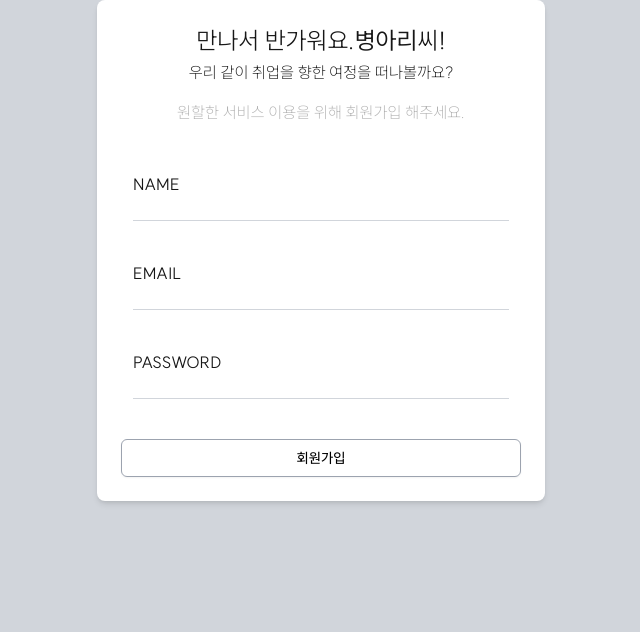
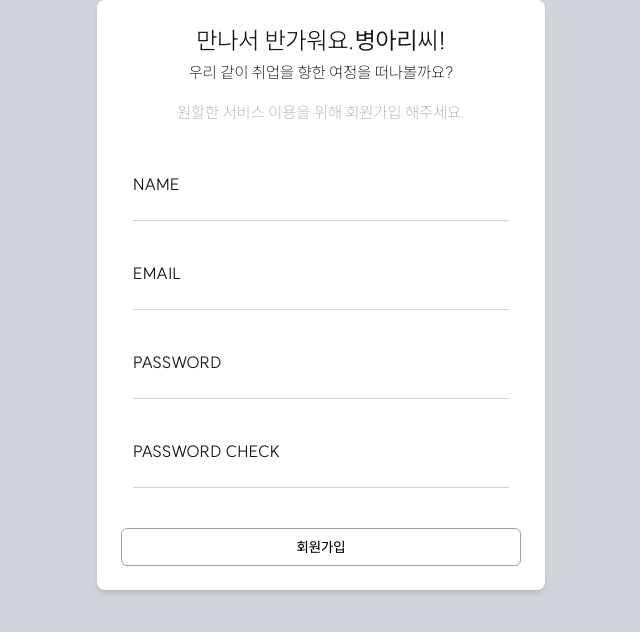
Before and after one commit to choichangyeon/ChickMate, a Next.js app: page /auth/sign-up in a window 1280 px wide. Shown: the top 632 px of the page, without its empty margins (319-959 px from the left). Built offline with nearby package versions, Linux system fonts and the light colour scheme.

Commit message:
feat:#49 비밀번호 확인 input 추가

```diff
--- a/src/features/sign/sign-up-auth-form.tsx
+++ b/src/features/sign/sign-up-auth-form.tsx
@@ -17,7 +17,7 @@ const SignUpAuthForm = () => {
   } = useForm<SignUpFormData>({
     resolver: zodResolver(schema),
     mode: 'onBlur',
-    defaultValues: { name: '', email: '', password: '' } as SignUpFormData,
+    defaultValues: { name: '', email: '', password: '', passwordCheck: '' } as SignUpFormData,
   });
   const router = useRouter();
 
@@ -42,6 +42,13 @@ const SignUpAuthForm = () => {
         <AuthInput label='NAME' id='name' register={register} error={errors.name} type='text' />
         <AuthInput label='EMAIL' id='email' register={register} error={errors.email} type='email' />
         <AuthInput label='PASSWORD' id='password' register={register} error={errors.password} type='password' />
+        <AuthInput
+          label='PASSWORD CHECK'
+          id='passwordCheck'
+          register={register}
+          error={errors.passwordCheck}
+          type='password'
+        />
         <button
           type='submit'
           className='bg-blue-white mt-2 w-full rounded-md border border-gray-400 px-4 py-2 text-sm font-medium text-black shadow-sm'
```
